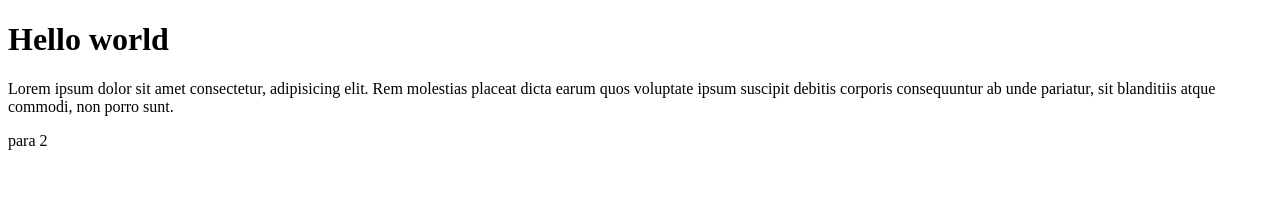
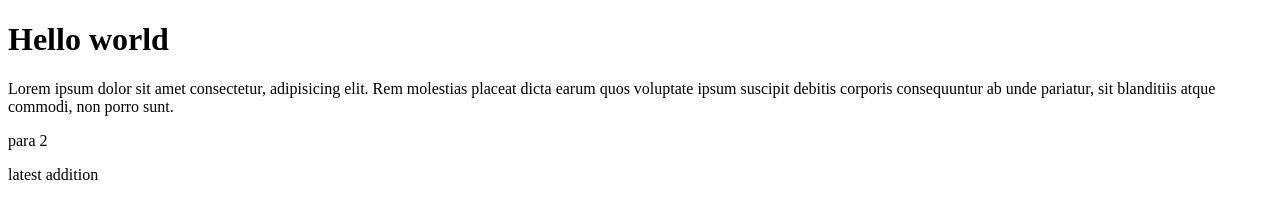
Before and after one commit to pratik3155/demorepo, a plain HTML site: page index.html in a window 1280 px wide. Drawn offline with Linux system fonts and the light colour scheme.

Commit message:
addition

```diff
--- a/index.html
+++ b/index.html
@@ -11,6 +11,7 @@
 
     <div>
         <p>para 2</p>
+        <p>latest addition</p>
     </div>
 </body>
 </html>
```
